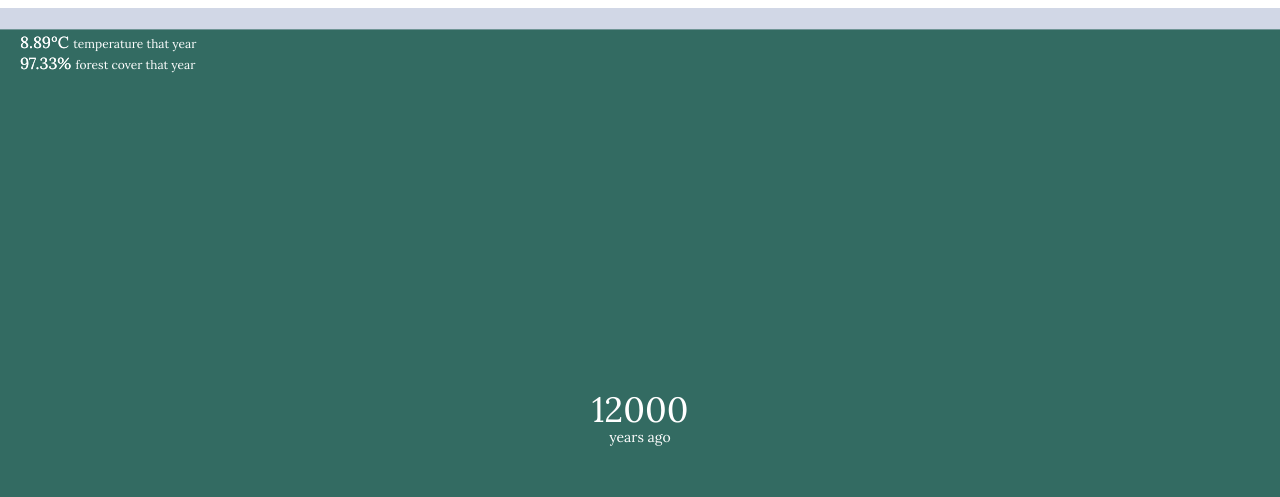
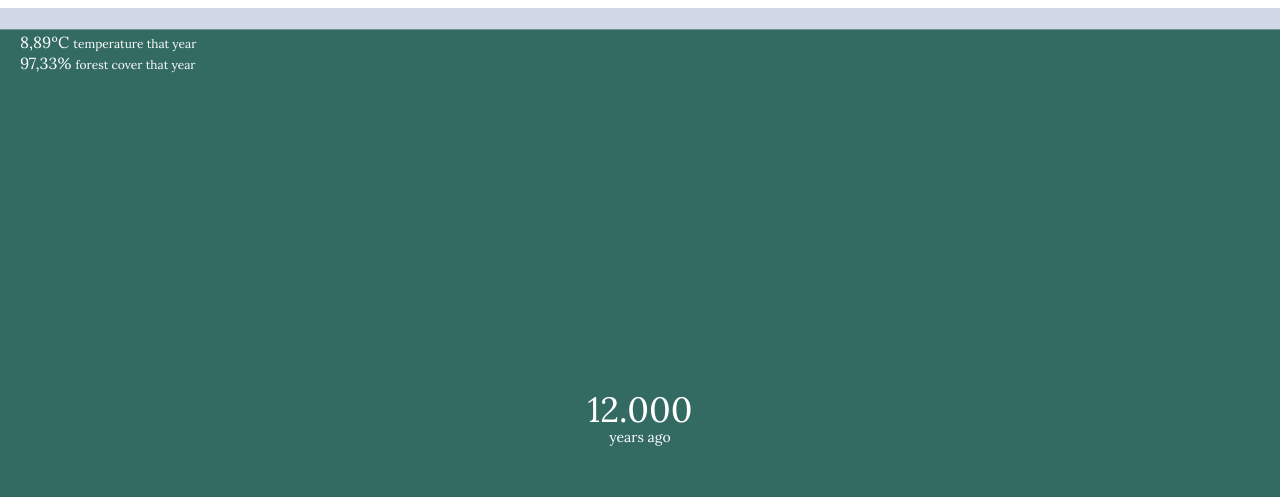
Before and after one commit to dianayukari/anthropocene, a SvelteKit app: page / in a window 1280 px wide. Shown: the top 497 px of the page. Built offline with nearby package versions, Linux system fonts and the light colour scheme.

Commit message:
Refactor code to format numbers and implement fading transitions

```diff
--- a/src/routes/+page.svelte
+++ b/src/routes/+page.svelte
@@ -4,6 +4,15 @@
     import * as d3 from 'd3';
     import { tweened } from 'svelte/motion';
     import { cubicOut } from 'svelte/easing';
+    import { fade } from 'svelte/transition';
+
+    d3.formatDefaultLocale({
+        "decimal": ",",
+        "thousands": ".",
+        "grouping": [3],
+    })
+
+    let formatNumber = d3.format(",.2f");
 
     let countdownNumbers = [];
     let currentIndex = 0
@@ -127,12 +136,18 @@
         <div class="container">
 
             {#if currentIndex === 0}
-                <p class="temp-label">{Math.round(bg * 100) / 100}ºC <span class="explainer"> temperature that year</span></p>
-                <p class="forest-label" style="top: {forestLabelTop};">{Math.round((column*100)*100)/100}% <span class="explainer">forest cover that year</span> </p>
+
+                {#key bg}
+                    <p class="temp-label">{formatNumber(bg)}ºC <span class="explainer" out:fade> temperature that year</span></p>
+                {/key}
+                {#key column}
+                    <p class="forest-label" style="top: {forestLabelTop};">{formatNumber(column*100)}% <span class="explainer" out:fade>forest cover that year</span> </p>
+                {/key}
+
+            {:else}
+                <p class="temp-label">{formatNumber(bg)}ºC</p>
+                <p class="forest-label" style="top: {forestLabelTop};">{formatNumber(column*100)}%</p>
             {/if}
-
-            <p class="temp-label">{Math.round(bg * 100) / 100}ºC</p>
-            <p class="forest-label" style="top: {forestLabelTop};">{Math.round((column*100)*100)/100}%</p>
 
             <div class="bg">
                 <svg width={chartWidth} height={chartHeight}>
@@ -148,7 +163,7 @@
 
             <div class="countdown">
                 {#if countdownNumbers[currentIndex]}
-                <p class="yearsAgo">{countdownNumbers[currentIndex]} <br><span class="smallYears">years ago</span></p>
+                <p class="yearsAgo">{d3.format(",")(countdownNumbers[currentIndex])} <br><span class="smallYears">years ago</span></p>
 
                 {#if label[currentIndex] !== "NA"}
                         <p class="event">{@html label[currentIndex]}</p>
```
